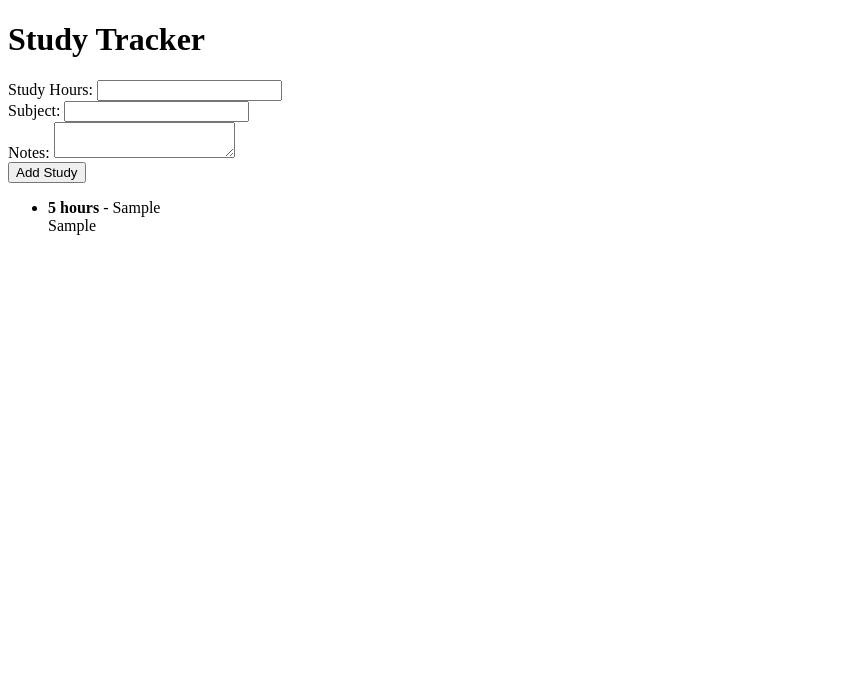
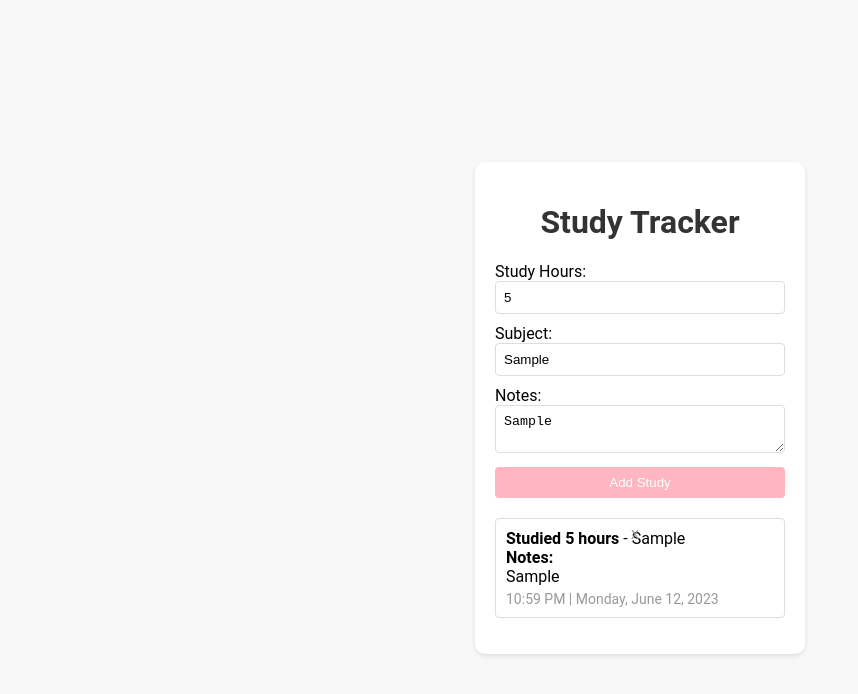
Before and after one commit to weszzy/studyTracker, a plain HTML site: page index.html in a window 1280 px wide. Both pictures are taken after typing "5", "Sample", "Sample" into the empty fields and a click on the button "Add Study". Shown: the whole page, without its empty margins (0-858 px from the left). Drawn offline with Linux system fonts and the light colour scheme.

Commit message:
Added some features and fixed bugs

```diff
--- a/index.html
+++ b/index.html
@@ -1,14 +1,17 @@
 <!DOCTYPE html>
-<html>
+<html lang="en">
 
 <head>
+    <meta charset="UTF-8">
+    <meta name="viewport" content="width=device-width, initial-scale=1.0">
     <title>Study Tracker</title>
-    <link rel="stylesheet" type="text/css" href="styles.css">
+    <link rel="stylesheet" href="styles.css">
 </head>
 
 <body>
-    <h1>Study Tracker</h1>
     <div class="container">
+        <h1 class="title">Study Tracker</h1>
+        <div class="form-container">
             <label for="hours">Study Hours:</label>
             <input type="number" id="hours" min="0">
             <br>
@@ -19,6 +22,7 @@
             <textarea id="notes"></textarea>
             <br>
             <button onclick="addStudy()">Add Study</button>
+        </div>
         <ul id="studyList"></ul>
     </div>
 
--- a/script.js
+++ b/script.js
@@ -1,3 +1,6 @@
+// Check if there are any study entries in the cache on page load
+window.addEventListener('DOMContentLoaded', loadStudyEntries);
+
 function addStudy() {
     const hoursInput = document.getElementById('hours');
     const subjectInput = document.getElementById('subject');
@@ -9,13 +12,139 @@ function addStudy() {
 
     if (hours && subject && notes) {
         const studyItem = document.createElement('li');
-        studyItem.innerHTML = `<strong>${hours} hours</strong> - ${subject}<br>${notes}`;
+        studyItem.innerHTML = `
+      <strong>Studied ${hours} hours</strong> - ${subject}<br>
+      <strong>Notes:</strong><br>
+      <span class="long-notes">${breakLongNotes(notes)}</span>
+      <button class="delete-btn" onclick="removeStudy(this)">x</button>
+      <div class="study-info">${getCurrentTime()}</div>
+    `;
 
         const studyList = document.getElementById('studyList');
         studyList.appendChild(studyItem);
 
-        hoursInput.value = '';
-        subjectInput.value = '';
-        notesInput.value = '';
+        // Save the study entry to cache
+        saveStudyEntry({ hours, subject, notes });
+
+        // Clear the input fields
+        studyHoursInput.value = '';
+        studySubjectInput.value = '';
+        studyNotesInput.value = '';
+
+        // Reload the study entries from cache
+        loadStudyEntries();
     }
 }
+
+function removeStudy(element) {
+    const studyItem = element.parentNode;
+    studyItem.parentNode.removeChild(studyItem);
+
+    // Remove the study entry from cache
+    const studyEntryIndex = Array.from(studyItem.parentNode.children).indexOf(studyItem);
+    removeStudyEntryFromCache(studyEntryIndex);
+
+    // Reload the study entries from cache
+    loadStudyEntries();
+}
+
+function removeStudyEntryFromCache(index) {
+    let studyEntries = [];
+
+    // Get the existing study entries from the cache
+    const cachedEntries = localStorage.getItem('studyEntries');
+    if (cachedEntries) {
+        studyEntries = JSON.parse(cachedEntries);
+    }
+
+    // Remove the study entry at the specified index
+    studyEntries.splice(index, 1);
+
+    // Save the updated study entries to the cache
+    localStorage.setItem('studyEntries', JSON.stringify(studyEntries));
+}
+
+function loadStudyEntries() {
+    const studyList = document.getElementById('studyList');
+    studyList.innerHTML = '';
+
+    // Get the study entries from the cache
+    const cachedEntries = localStorage.getItem('studyEntries');
+    if (cachedEntries) {
+        const studyEntries = JSON.parse(cachedEntries);
+
+        // Iterate through the study entries and display them
+        studyEntries.forEach((entry, index) => {
+            if (entry) { // Check if the study entry is valid
+                const studyItem = document.createElement('li');
+                studyItem.innerHTML = `
+            <strong>Studied ${entry.hours} hours</strong> - ${entry.subject}<br>
+            <strong>Notes:</strong><br>
+            <span class="long-notes">${breakLongNotes(entry.notes)}</span>
+            <button class="delete-btn" onclick="removeStudy(this)">x</button>
+            <div class="study-info">${getCurrentTime()}</div>
+          `;
+                studyList.appendChild(studyItem);
+
+                // Add a unique identifier to the study item
+                studyItem.setAttribute('data-entry-index', index);
+            }
+        });
+    }
+}
+
+function getCurrentTime() {
+    const now = new Date();
+    const timeOptions = { hour: 'numeric', minute: 'numeric' };
+    const formattedTime = now.toLocaleTimeString('en-US', timeOptions);
+    const dayOptions = { weekday: 'long', year: 'numeric', month: 'long', day: 'numeric' };
+    const formattedDay = now.toLocaleDateString('en-US', dayOptions);
+    return `${formattedTime} | ${formattedDay}`;
+}
+
+function breakLongNotes(notes) {
+    if (notes.length > 30) {
+        return notes.slice(0, 30) + '<br>' + notes.slice(30);
+    }
+    return notes;
+}
+
+function saveStudyEntry(studyEntry) {
+    let studyEntries = [];
+
+    // Get the existing study entries from the cache
+    const cachedEntries = localStorage.getItem('studyEntries');
+    if (cachedEntries) {
+        studyEntries = JSON.parse(cachedEntries);
+    }
+
+    // Add the new study entry to the array
+    studyEntries.push(studyEntry);
+
+    // Save the updated study entries to the cache
+    localStorage.setItem('studyEntries', JSON.stringify(studyEntries));
+}
+
+function loadStudyEntries() {
+    const studyList = document.getElementById('studyList');
+    studyList.innerHTML = '';
+
+    // Get the study entries from the cache
+    const cachedEntries = localStorage.getItem('studyEntries');
+    if (cachedEntries) {
+        const studyEntries = JSON.parse(cachedEntries);
+
+        // Iterate through the study entries and display them
+        studyEntries.forEach(entry => {
+            const studyItem = document.createElement('li');
+            studyItem.innerHTML = `
+        <strong>Studied ${entry.hours} hours</strong> - ${entry.subject}<br>
+        <strong>Notes:</strong><br>
+        <span class="long-notes">${breakLongNotes(entry.notes)}</span>
+        <button class="delete-btn" onclick="removeStudy(this)">x</button>
+        <div class="study-info">${getCurrentTime()}</div>
+      `;
+            studyList.appendChild(studyItem);
+        });
+    }
+}
--- a/style.css
+++ /dev/null
@@ -1,23 +0,0 @@
-.container {
-    margin: 20px;
-}
-
-input[type="number"], input[type="text"], textarea {
-    margin-bottom: 10px;
-    width: 100%;
-}
-
-button {
-    margin-top: 10px;
-}
-
-ul {
-    list-style-type: none;
-    padding: 0;
-}
-
-li {
-    margin-bottom: 10px;
-    padding: 10px;
-    border: 1px solid #ccc;
-}
--- /dev/null
+++ b/styles.css
@@ -0,0 +1,94 @@
+body {
+    display: flex;
+    justify-content: center;
+    align-items: center;
+    height: 100vh;
+    background-color: #f8f8f8;
+    font-family: 'Roboto', Arial, sans-serif;
+}
+
+.container {
+    background-color: #fff;
+    padding: 20px;
+    border-radius: 10px;
+    box-shadow: 0 2px 5px rgba(0, 0, 0, 0.1);
+}
+
+.title {
+    text-align: center;
+    color: #333;
+}
+
+.form-container {
+    margin-bottom: 20px;
+}
+
+input[type="number"],
+input[type="text"],
+textarea {
+    width: 100%;
+    padding: 8px;
+    border-radius: 4px;
+    border: 1px solid #ddd;
+    margin-bottom: 10px;
+    box-sizing: border-box;
+}
+
+button {
+    display: block;
+    width: 100%;
+    padding: 8px;
+    background-color: #FFB6C1;
+    color: #fff;
+    border: none;
+    border-radius: 4px;
+    cursor: pointer;
+}
+
+button:hover {
+    background-color: #FF69B4;
+}
+
+ul {
+    list-style-type: none;
+    padding: 0;
+}
+
+li {
+    background-color: #fff;
+    border: 1px solid #ddd;
+    border-radius: 4px;
+    padding: 10px;
+    margin-bottom: 10px;
+    position: relative;
+}
+
+li strong {
+    font-weight: bold;
+}
+
+.delete-btn {
+    position: absolute;
+    top: 5px;
+    right: 5px;
+    background-color: transparent;
+    color: #999;
+    border: none;
+    cursor: pointer;
+    font-size: 16px;
+    line-height: 1;
+    padding: 2px;
+}
+
+.study-info {
+    color: #999;
+    font-size: 14px;
+    margin-top: 5px;
+}
+
+.long-notes {
+    word-break: break-word;
+    overflow-wrap: break-word;
+    white-space: pre-wrap;
+    max-width: 100%;
+}
```
Lines whose indentation alone changed are shown as unchanged.
